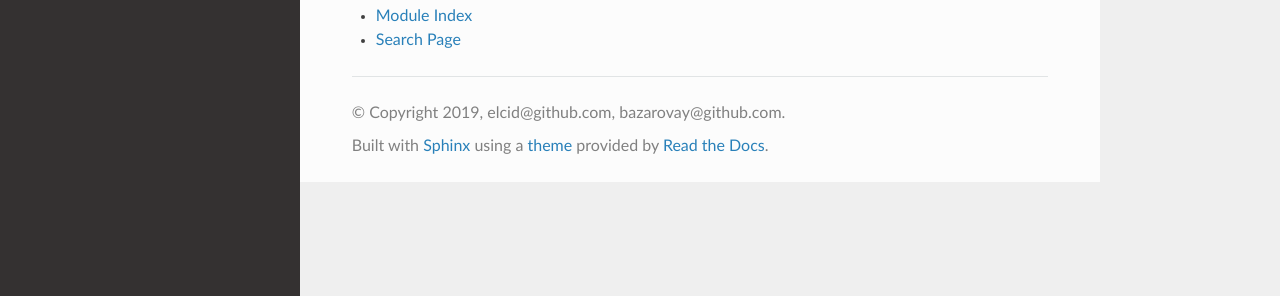
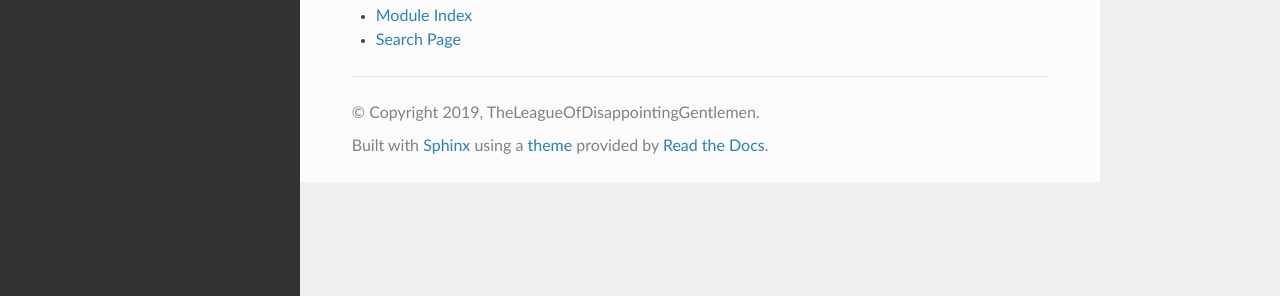
Before and after one commit to syedmohsinbukhari/neat, a Sphinx documentation site: the page built from docs/index.rst, in a window 1280 px wide. Shown: the part 390-686 px from the top of the page. Built offline with Sphinx 7.4.7 and the Read the Docs theme 2.0.0, drawn with Linux system fonts in a browser that asks for light colours.

Commit message:
updatedthename

```diff
--- a/docs/conf.py
+++ b/docs/conf.py
@@ -12,14 +12,14 @@
 #
 import os
 import sys
-sys.path.insert(0, os.path.abspath('../neat/'))
+sys.path.insert(0, os.path.abspath('../../neat/'))
 
 
 # -- Project information -----------------------------------------------------
 
 project = 'Neat'
-copyright = '2019, elcid@github.com, bazarovay@github.com'
-author = 'elcid@github.com, bazarovay@github.com'
+copyright = '2019, TheLeagueOfDisappointingGentlemen'
+author = 'elcid,bazarovay'
 
 # The full version, including alpha/beta/rc tags
 release = '1.0.0-beta'
```
